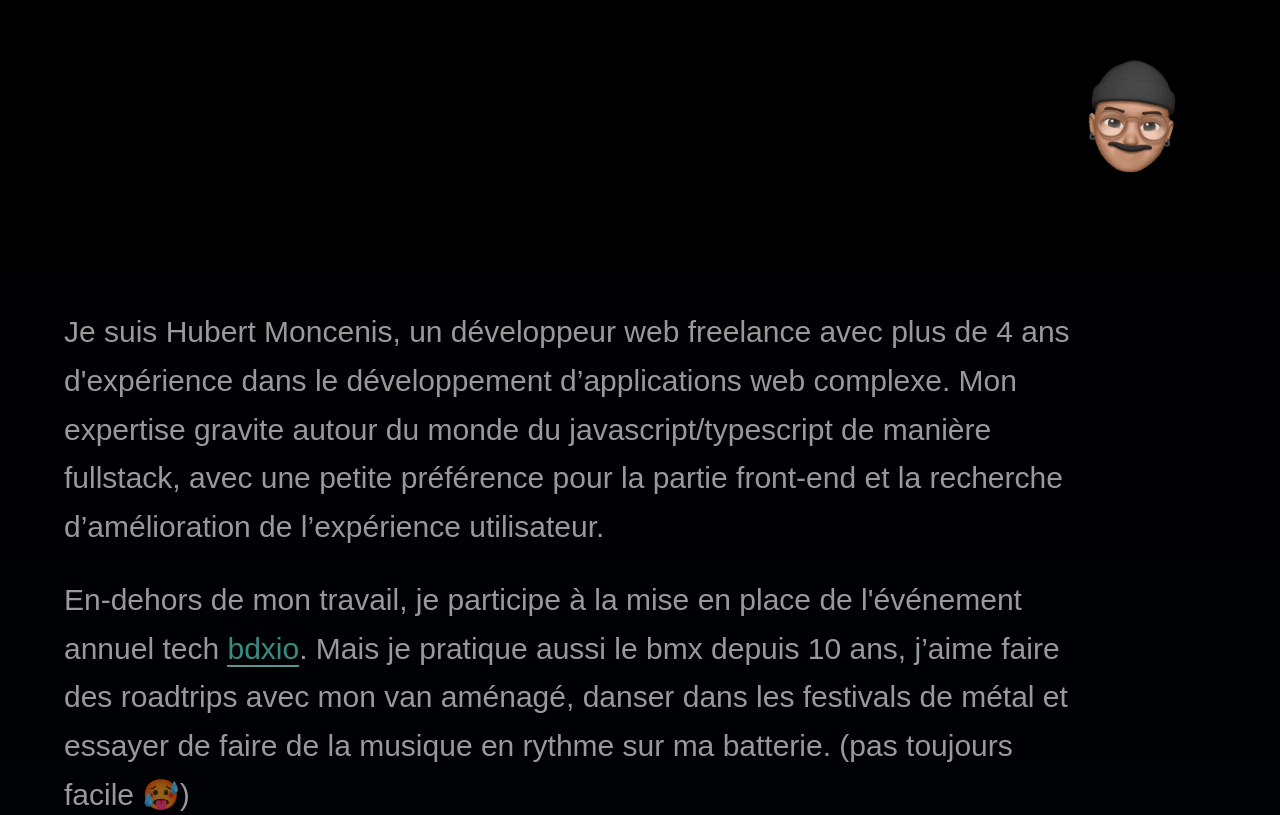
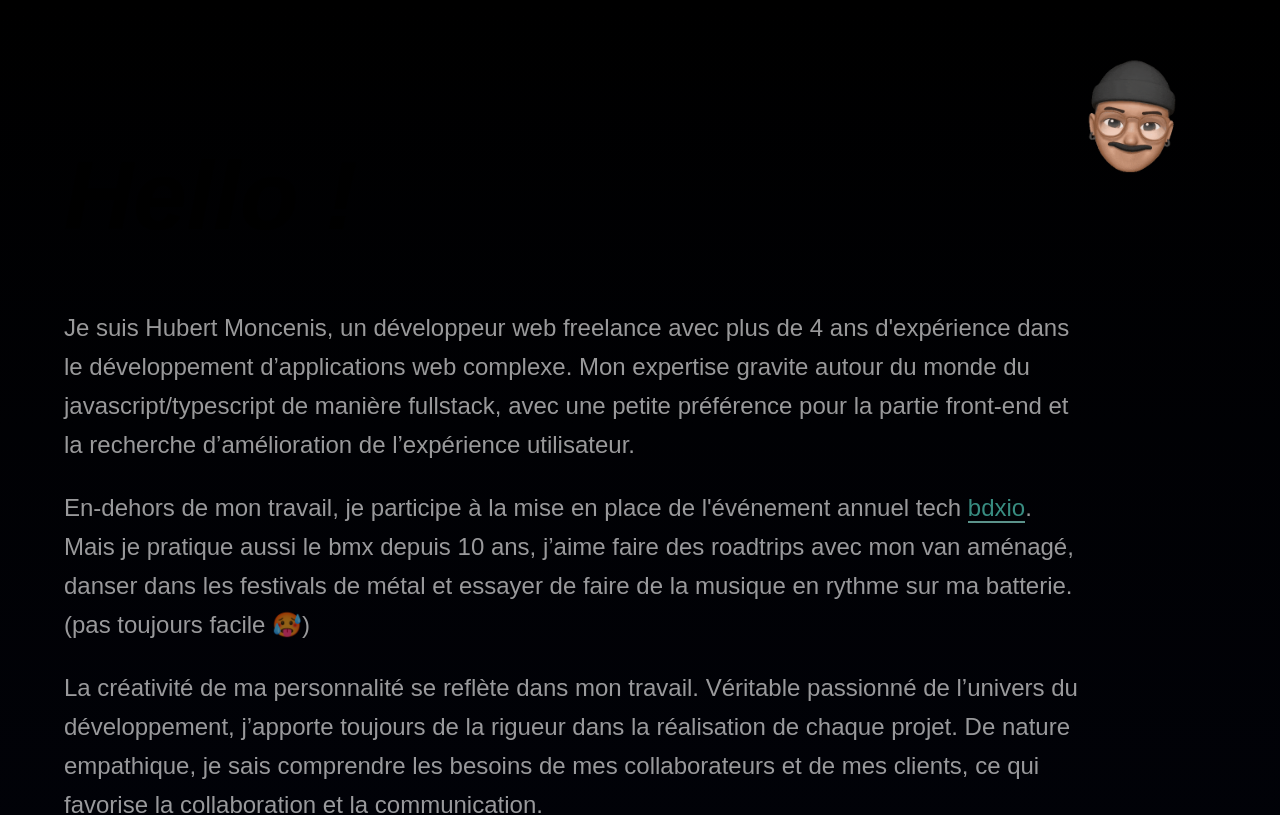
Before and after one commit to HubM/hubbb, a Next.js app: page / in a window 1280 px wide. Shown: the top 815 px of the page. Built offline with nearby package versions, Linux system fonts and the light colour scheme; a web font is replaced by a local one.

Commit message:
🚸 reduce font size on big screens

```diff
--- a/app/page.tsx
+++ b/app/page.tsx
@@ -28,7 +28,7 @@ function Link({ children, ...props }: HTMLProps<HTMLAnchorElement>) {
 
 export default function Home() {
   return (
-    <main className="min-h-screen pt-32 p-16 bg-gradient-to-b from-[#000000] via-50% via-[#010208] to-90% to-[#122E52]">
+    <main className="min-h-screen pt-32 p-16 bg-gradient-to-b from-black via-50% via-[#010208] to-90% to-[#122E52]">
       <Image
         src="/me.gif"
         width={200}
@@ -40,7 +40,7 @@ export default function Home() {
         Hello !
       </h1>
 
-      <div className="flex flex-col leading-relaxed gap-6 text-xl md:leading-loose md:text-2xl lg:leading-relaxed lg:text-3xl  xl:max-w-screen-lg 2xl:max-w-screen-xl">
+      <div className="flex flex-col leading-relaxed gap-6 text-xl md:leading-loose md:text-2xl lg:leading-relaxed xl:max-w-screen-lg 2xl:max-w-screen-xl">
         <Paragraph>
           Je suis Hubert Moncenis, un développeur web freelance avec plus de 4
           ans d'expérience dans le développement d’applications web complexe.
```
